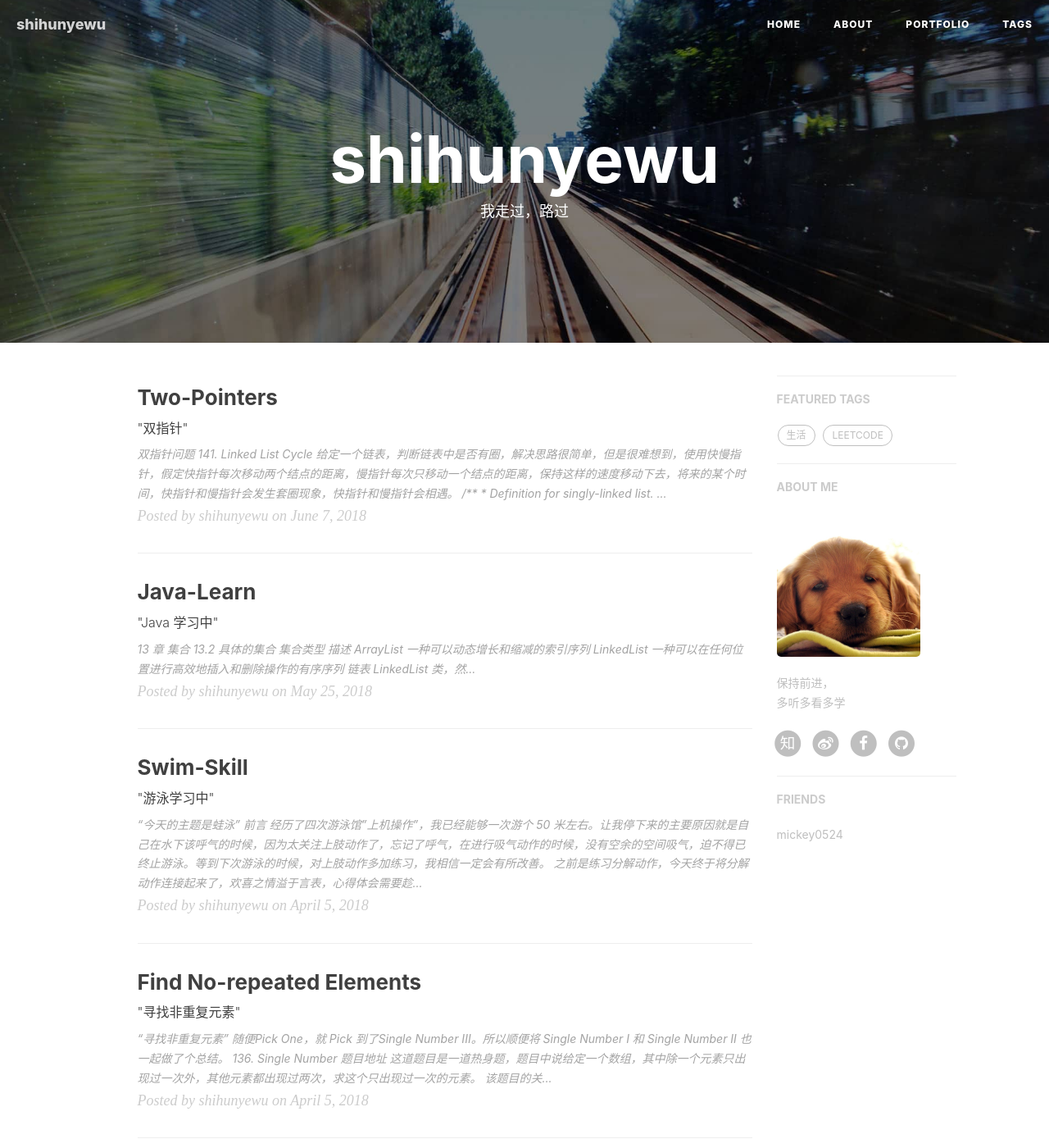
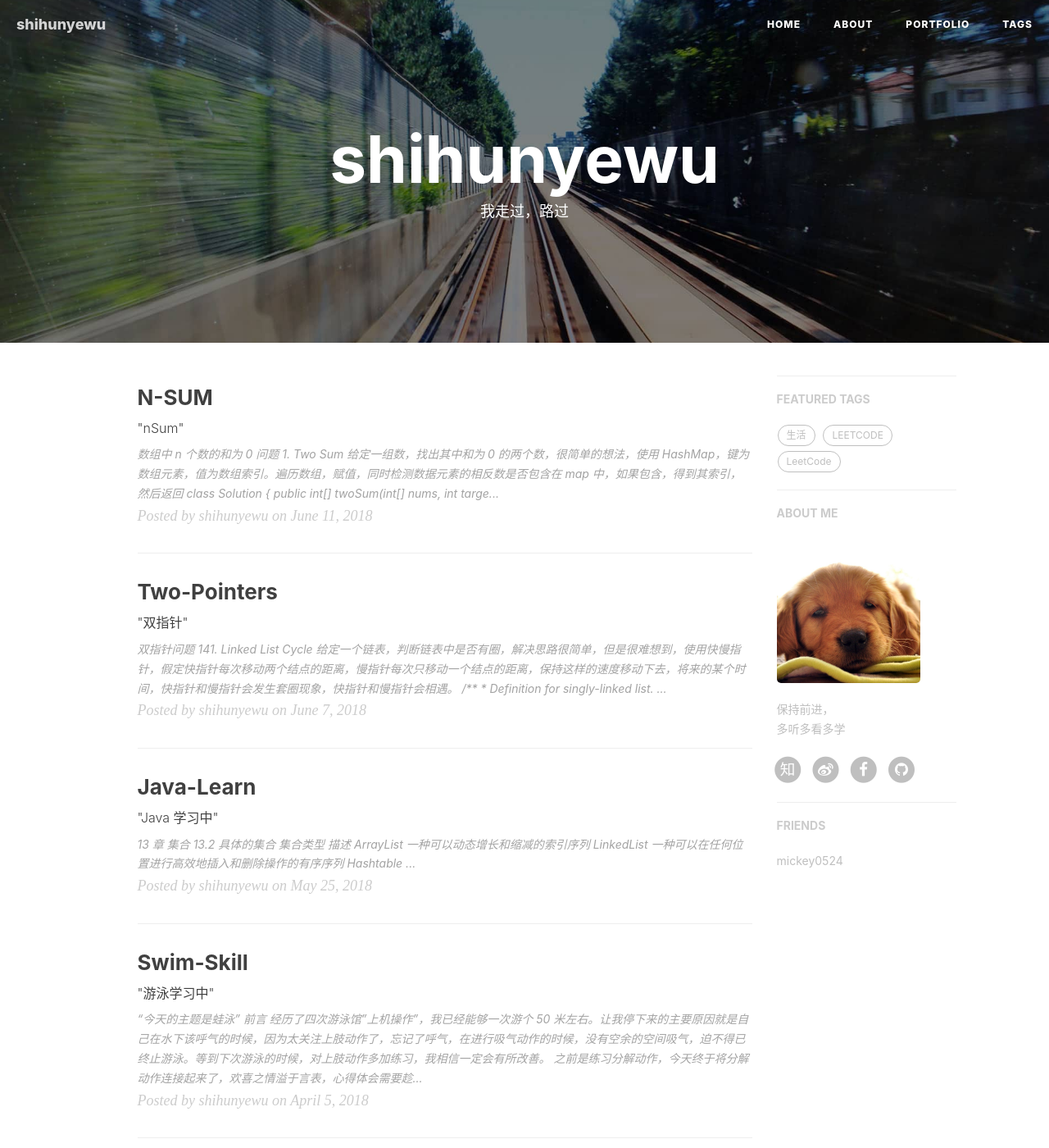
Before and after one commit to shihunyewu/shihunyewu.github.io, a Jekyll site: the page built from index.html, in a window 1280 px wide and 1400 px high. Shown: the whole window at 82% size. Built offline with Jekyll 4.4.1, drawn with Linux system fonts in a browser that asks for light colours; nearby versions of some CDN libraries; the list of posts is cut into pages by our own code; comment, search, counter and statistics services are not loaded; some of the changed text lies outside the part shown.

Commit message:
更新 n-sum 问题

````diff
--- a/_posts/2018-05-25-Java-Learn.md
+++ b/_posts/2018-05-25-Java-Learn.md
@@ -18,6 +18,7 @@ tags:
 |--------|--------|
 |    ArrayList    |   一种可以动态增长和缩减的索引序列     |
 |	LinkedList	  | 	一种可以在任何位置进行高效地插入和删除操作的有序序列 |
+|   Hashtable	  |  哈希表，同时保存键和值 |
 
 * 链表
 
@@ -79,6 +80,18 @@ ArrayList 类实现了 List 接口，封装了一个动态再分配的对象数
 	* contains 快速在某个桶中查看元素是否已经存在
 
 * 树集（TreeSet类）
+	* 和 HashSet 的区别，TreeSet 顺序保存元素
+	* 可以通过实现 Comparable 接口来控制顺序
+
+* 队列和双端队列
+
+* 优先队列
+
+* 映射表
+	```java
+	Map<String,Employee> staff = new HashMap<>();
+	```
+
 
 
 ##### 14.2 中断线程
@@ -94,6 +107,7 @@ ArrayList 类实现了 List 接口，封装了一个动态再分配的对象数
     	do more work;
     }
 ```
+
 
 ##### 14.3 线程状态
 
--- /dev/null
+++ b/_posts/2018-06-11-N-sum.md
@@ -0,0 +1,135 @@
+---
+layout:     post
+title:      "N-SUM"
+subtitle:   " \"nSum\""
+date:       2018-06-11 11:11:11
+author:     "shihunyewu"
+header-img: "img/post-bg-unix-linux.jpg"
+catalog: false
+tags:
+    - LeetCode
+---
+
+> 数组中 n 个数的和为 0 问题
+
+#### 1. Two Sum
+
+给定一组数，找出其中和为 0 的两个数，很简单的想法，使用 HashMap，键为数组元素，值为数组索引。遍历数组，赋值，同时检测数据元素的相反数是否包含在 map 中，如果包含，得到其索引，然后返回
+
+```java
+class Solution {
+    public int[] twoSum(int[] nums, int target) {
+        HashMap<Integer,Integer> map = new HashMap<Integer,Integer>();
+        int rArray[] = new int[2];
+        for(int i = 0;i<nums.length;i++){
+            Integer anotherIndex = map.get(target - nums[i]);
+            if(anotherIndex !=null && anotherIndex != i){
+                rArray[0] = anotherIndex;
+                rArray[1] = i;
+                return rArray;
+            }
+            map.put(nums[i],i);
+        }
+        return null;
+    }
+}
+```
+
+
+
+#### 15. 3Sum
+
+给定一组数，找出其中和为 0 的三个数。
+
+```java
+public class Solution {
+    List<List<Integer>> ret = new ArrayList<List<Integer>>();
+
+    public List<List<Integer>> threeSum(int[] num) {
+      if(num == null || num.length < 3) return ret;
+      Arrays.sort(num);
+      int len = num.length;
+      for(int i = 0; i < len-2; i++){
+          if(num[i] > 0){
+              break;
+          }
+          if(i > 0 && num[i] == num[i-1]) continue;
+          find(num, i+1, len-1, num[i]);
+      }
+      return ret;
+    }
+
+    public void find(int[] num, int begin, int end, int target){
+      int l = begin;
+      int r = end;
+      while(l < r){
+        if(num[l] + num[r] + target == 0){
+          List<Integer> ans = new ArrayList<Integer>();
+          ans.add(target);
+          ans.add(num[l]);
+          ans.add(num[r]);
+          ret.add(ans);
+          while(l < r && num[l] == num[l + 1]) l++; //为了防止重复,遇见相同的就直接跳过
+          while(l < r && num[r] == num[r - 1]) r--;
+          l++;
+          r--;
+        } else if(num[l] + num[r] + target < 0){
+          l++;
+        } else{
+          r--;
+        }
+      }
+    }
+}
+```
+
+```java
+class Solution {
+    public List<List<Integer>> threeSum(int[] nums) {
+        List<List<Integer>> ll = new ArrayList<List<Integer>>();
+        Arrays.sort(nums);
+        for(int i = 0;i< nums.length; i++ )
+        {
+           if(i > 0 && nums[i] == nums[i-1])
+               continue;
+            List<Set<Integer>> rls = twoSum(nums, -nums[i], i, i); // 缩减时间复杂度的关键？
+            for(Set<Integer> rl: rls){
+                    List<Integer> nl = new ArrayList(rl);
+                    if(rl.size()<3){ // 因为 set 类型中不能有重复数据，因此例如 2,2-4 这种组合最终会变成 2,-4
+                        int temp = 0;
+                        for(Integer elem:nl){
+                            temp = temp - elem;
+                        }
+                        nl.add(temp);
+                        if(temp == 0) // 因为 set 类型中不能有重复元素，因此例如 0,0,0 这种组合会变成 0
+                            nl.add(0);
+                    }
+                    ll.add(nl);
+            }
+        }
+        return ll;
+    }
+
+    public List<Set<Integer>> twoSum(int[] nums, int target, int j, int start){
+        HashMap<Integer,Integer> map = new HashMap<Integer,Integer>();
+        List<Set<Integer>> rls = new ArrayList<Set<Integer>>();
+        for(int i = start;i<nums.length;i++){
+            if(i == j) // 一旦遇到 target 元素所在位置，跳过本次循环
+                continue;
+            Integer anotherIndex = map.get(target - nums[i]);
+            if(anotherIndex !=null && anotherIndex != i ){
+                Set<Integer> temps = new HashSet<Integer>();
+                temps.add(nums[anotherIndex]);
+                temps.add(nums[i]);
+                temps.add(-target);
+                if(!rls.contains(temps)){
+                    rls.add(temps);
+                }
+            }
+            map.put(nums[i],i); // 将 nums[i] 和 i 映射添加到 map 中，防止重合
+        }
+
+        return rls;
+    }
+}
+```
````
